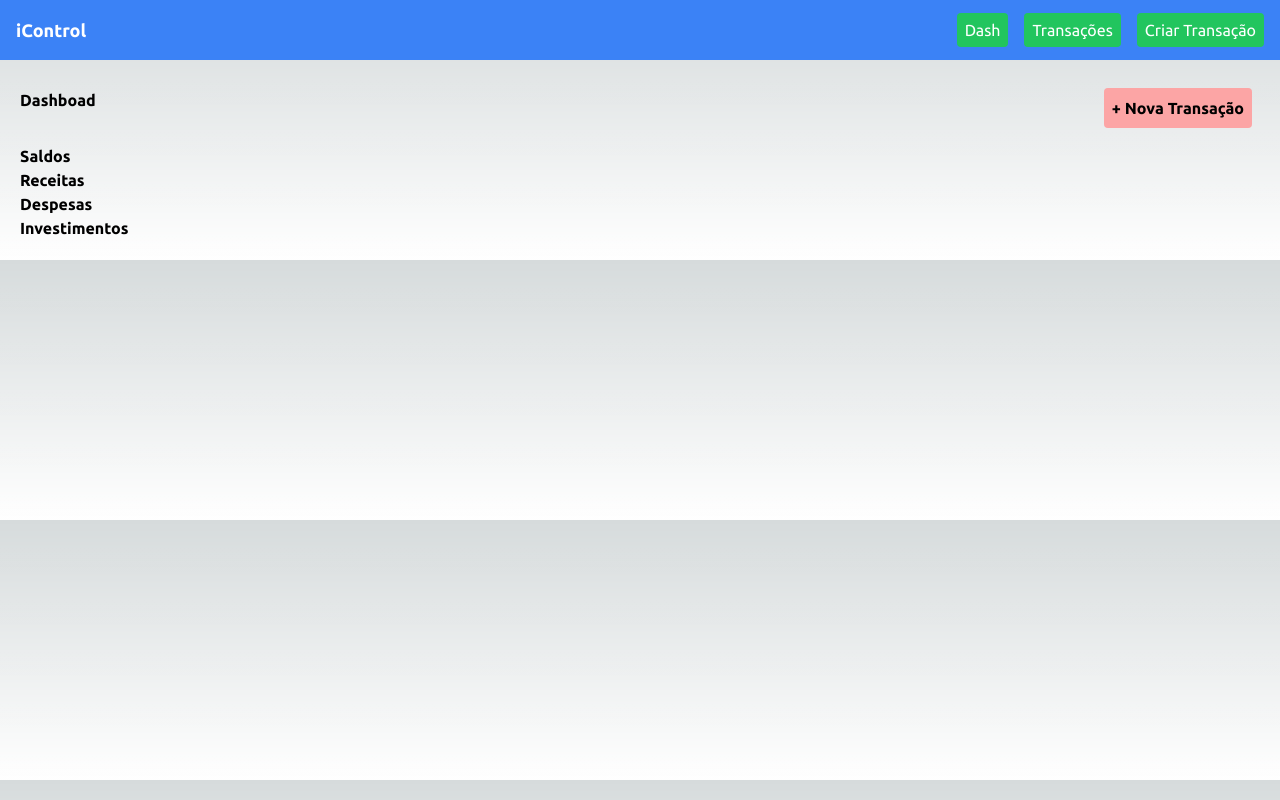
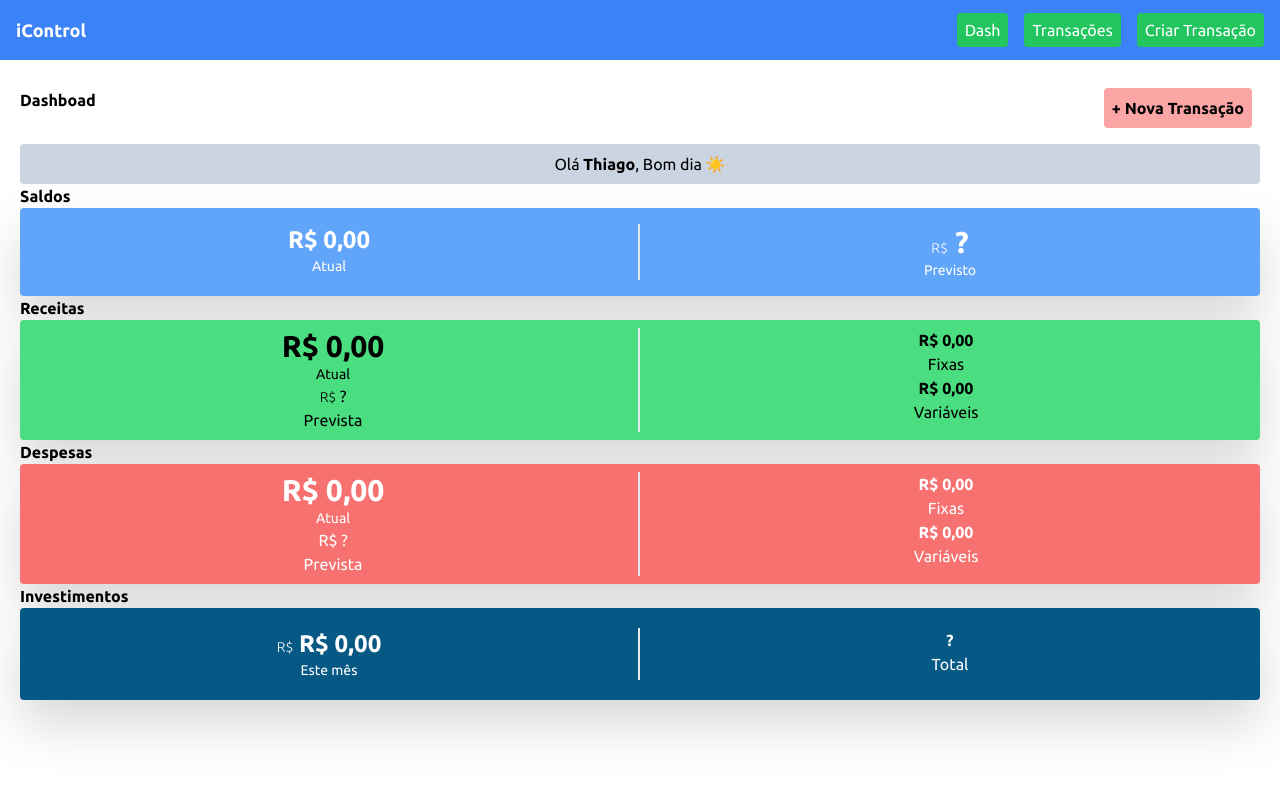
Before and after one commit to tvm-dev/icontrol-web, a Next.js app: page /dashboard in a window 1280 px wide. Built offline with nearby package versions, Linux system fonts and the light colour scheme; no server answers.

Commit message:
Format BRL currencies

```diff
--- a/src/app/dashboard/page.tsx
+++ b/src/app/dashboard/page.tsx
@@ -93,6 +93,14 @@ export default function Dashboad() {
     }
   }
 
+  //Formatting currenc:
+  const formatCurrency = (value: number): string => {
+    return value.toLocaleString("pt-BR", {
+      style: "currency",
+      currency: "BRL",
+    });
+  };
+
   return (
     <>
       <div className="m-5">
@@ -105,26 +113,37 @@ export default function Dashboad() {
           </a>
         </div>
 
+        {/* full Name */}
+        <div className="text-center bg-slate-300 p-2 rounded">
+          <h2 className="text-center">
+            Olá <span className="font-bold">Thiago</span>, Bom dia ☀️
+          </h2>
+        </div>
+        {/* Months */}
+
         {/* Balance */}
         <p className="font-semibold">Saldos</p>
-        {fiSum !== null && viSum !== null && (
-          <div className="grid grid-cols-2 drop-shadow-2xl text-white text-center p-6 rounded bg-blue-400">
+
+        <div className="grid grid-cols-2 drop-shadow-2xl text-white text-center py-4 rounded bg-blue-400">
           <div className="border-r-2">
-              <h1 className="font-bold"> R$ {fiSum + viSum} </h1>
+            <h1 className="font-bold text-2xl">
+              {formatCurrency((fiSum ?? 0) + (viSum ?? 0))}
+            </h1>
             <p className="text-sm">Atual</p>
           </div>
           <div>
             <div>
-                <h1 className="font-bold">R$ ?</h1>
+              <h1 className="font-bold text-3xl">
+                <span className="font-thin text-sm">R$</span> ?
+              </h1>
               <p className="text-sm">Previsto</p>
             </div>
           </div>
         </div>
-        )}
 
         {/* Revenues ============================== */}
         <p className="font-semibold">Receitas</p>
-        {fiSum !== null && viSum !== null && (
+
         <Link href={"/revenues"}>
           <div
             className="grid grid-cols-2 drop-shadow-2xl text-black  text-center p-2 rounded bg-green-400
@@ -132,78 +151,79 @@ export default function Dashboad() {
           >
             <div className="border-r-2">
               <h1 className="font-bold text-3xl">
-                  <span className="font-thin text-sm">R$</span> {fiSum + viSum}
+                {formatCurrency((fiSum ?? 0) + (viSum ?? 0))}
               </h1>
               <p className="text-sm">Atual</p>
-                <p>R$ 20.000,22</p>
+
+              <p>
+                <span className="font-thin text-sm">R$</span> ?
+              </p>
               <p>Prevista</p>
             </div>
             <div>
               <div>
-                  <h1 className="font-bold">R$ {fiSum}</h1>
+                <h1 className="font-bold"> {formatCurrency(fiSum ?? 0)} </h1>
                 <p className="">Fixas</p>
               </div>
 
               <div>
-                  <h1 className="font-bold">R$ {viSum} </h1>
+                <h1 className="font-bold"> {formatCurrency(viSum ?? 0)} </h1>
                 <p className="">Variáveis</p>
               </div>
             </div>
           </div>
         </Link>
-        )}
 
         {/* Expenses ============================== */}
         <p className="font-semibold">Despesas</p>
-        {feSum !== null && veSum !== null && (
+
         <Link href={"/expenses"}>
           <div
             className="grid grid-cols-2 drop-shadow-2xl text-white text-center p-2 rounded bg-red-400
           hover:bg-red-500 transition duration-500"
           >
             <div className="border-r-2">
-                <h1 className="font-bold text-3xl mt-5">
-                  <span className="font-thin text-sm">R$</span> {feSum + veSum}
+              <h1 className="font-bold text-3xl">
+                {formatCurrency((feSum ?? 0) + (veSum ?? 0))}
               </h1>
               <p className="text-sm">Atual</p>
-                <p>R$ 20.000,22</p>
+              <p>R$ ?</p>
               <p>Prevista</p>
             </div>
             <div>
               <div>
-                  <h1 className="font-bold">R$ {feSum}</h1>
-                  <p className="">Despesas Fixas</p>
+                <h1 className="font-bold"> {formatCurrency(feSum ?? 0)}</h1>
+                <p className="">Fixas</p>
               </div>
               <span className="underline"> </span>
               <div>
-                  <h1 className="font-bold">R$ {veSum} </h1>
-                  <p className="">Despesas Variáveis</p>
+                <h1 className="font-bold">{formatCurrency(veSum ?? 0)} </h1>
+                <p className="">Variáveis</p>
               </div>
             </div>
           </div>
         </Link>
-        )}
 
         {/* Investiments ==============================*/}
         <p className="font-semibold">Investimentos</p>
-        {inSum !== null && (
+
         <Link href={"/investments"}>
-            <div className="grid grid-cols-2 drop-shadow-2xl text-white text-center p-2 rounded bg-sky-800 hover:bg-yellow-500 transition duration-500">
+          <div className="grid grid-cols-2 drop-shadow-2xl text-white text-center py-5 rounded bg-sky-800 hover:bg-yellow-500 transition duration-500">
             <div className="border-r-2">
-                <h1 className="font-bold text-3xl">
-                  <span className="font-thin text-sm">R$</span> {inSum}
+              <h1 className="font-bold text-2xl">
+                <span className="font-thin text-sm">R$</span>{" "}
+                {formatCurrency(inSum ?? 0)}
               </h1>
-                <p className="text-sm">Deste mês</p>
+              <p className="text-sm">Este mês</p>
             </div>
             <div>
               <div>
-                  <h1 className="font-bold">R$ 100.000,21</h1>
+                <h1 className="font-bold">?</h1>
                 <p className="">Total</p>
               </div>
             </div>
           </div>
         </Link>
-        )}
 
         {/* Graficos */}
       </div>
--- a/src/app/globals.css
+++ b/src/app/globals.css
@@ -10,15 +10,15 @@
 
 @media (prefers-color-scheme: dark) {
   :root {
-    --foreground-rgb: 255, 255, 255;
+    --foreground-rgb: 135,206,250;
     --background-start-rgb: 0, 0, 0;
-    --background-end-rgb: 0, 0, 0;
+    --background-end-rgb: 100,149,237;
   }
 }
 
 @import url('https://fonts.googleapis.com/css2?family=Roboto+Slab:wght@100..900&display=swap');
 
-body {
+/* body {
    color: rgb(var(--foreground-rgb));
   background: linear-gradient(
       to bottom,
@@ -28,7 +28,7 @@ body {
     rgb(var(--background-start-rgb));
 
 
-}
+} */
 
 @layer utilities {
   .text-balance {
--- a/src/app/transactions/new/page.tsx
+++ b/src/app/transactions/new/page.tsx
@@ -78,12 +78,12 @@ export default function NewTransaction() {
 
   return (
     <>
-      <h1 className="text-center text-1xl p-3 bg-blue-400 rounded m-1">
+      <h1 className="text-center font-bold text-blue-600 mt-1">
         Nova Transação
       </h1>
-      <div className="m-1 p-1">
+      <div className="">
         <form
-          className="flex flex-col m-10"
+          className="flex flex-col mx-12 my-2"
           onSubmit={handleRegisterTransaction}
         >
           {/* Description */}
@@ -92,18 +92,19 @@ export default function NewTransaction() {
             ref={descriptionRef}
             type="text"
             required
-            className="border border-1 w-full mb-5 p-2 rounded"
+            className="border border-1 w-full mb-2 p-2 rounded"
           />
           {/* End */}
 
           {/* Amount */}
+
           <label className="font-medium">Valor:</label>
           <input
             ref={amountRef}
             defaultValue="55"
             type="number"
             required
-            className="border border-1 w-full mb-5 p-2 rounded"
+            className="border border-1 w-full mb-2 p-2 rounded"
           />
           {/* End */}
 
@@ -111,25 +112,17 @@ export default function NewTransaction() {
           <label className="font-medium">Data:</label>
           <input
             ref={dateRef}
+            required
             type="date"
-            className="border border-1 w-full mb-5 p-2 rounded"
+            className="border border-1 w-full mb-2 p-2 rounded"
           />
           {/* End */}
 
-          {/* Type ==================================================================== */}
-          {/* <label className="font-medium">Tipo:</label>
-          <input
-            defaultValue="2"
-            ref={typeRef}
-            type="number"
-            className="border border-1 w-full mb-5 p-2 rounded"
-          /> */}
-
-          {/* Type */}
+          {/* Type ====================================== */}
           <label className="font-medium">Tipo:</label>
           <select
             ref={typeRef}
-            className="border border-1 w-full mb-5 p-2 rounded"
+            className="border border-1 w-full mb-2 p-2 rounded"
           >
             <option value="1">Despesa Variável</option>
             <option value="2">Receita Variável</option>
@@ -139,13 +132,11 @@ export default function NewTransaction() {
           </select>
           {/* End */}
 
-          {/* End */}
-
           {/* Payment */}
           <label className="font-medium">Pago com:</label>
           <select
             ref={paymentRef}
-            className="border border-1 w-full mb-5 p-2 rounded"
+            className="border border-1 w-full mb-2 p-2 rounded"
           >
             <option value="1">Débito</option>
             <option value="2">Crédito</option>
@@ -159,7 +150,7 @@ export default function NewTransaction() {
           <label className="font-medium">Categoria:</label>
           <select
             ref={categoryRef}
-            className="border border-1 w-full mb-5 p-2 rounded"
+            className="border border-1 w-full mb-2 p-2 rounded"
           >
             <option value="1">Habitação</option>
             <option value="2">Transporte</option>
@@ -189,7 +180,7 @@ export default function NewTransaction() {
           <input
             ref={detailsRef}
             type="text"
-            className="border border-1 w-full mb-5 p-2 rounded"
+            className="border border-1 w-full mb-2 p-2 rounded"
           />
           {/* End */}
 
@@ -197,7 +188,7 @@ export default function NewTransaction() {
           <label className="font-medium">Status</label>
           <select
             ref={statusRef}
-            className="border border-1 w-full mb-5 p-2 rounded"
+            className="border border-1 w-full mb-2 p-2 rounded"
           >
             <option value="1">Pago</option>
             <option value="2">Pendente</option>
--- a/src/app/transactions/page.tsx
+++ b/src/app/transactions/page.tsx
@@ -67,6 +67,27 @@ export default function GetAllTransactions() {
     <>
       <h1 className="my-5 text-center text-2xl font-bold ">Todas Transações</h1>
 
+      <div className="flex justify-center">
+        {/* Type ====================================== */}
+        <label className="p-1">Navegue por mês: </label>
+        <select className="">
+          <option value="0"></option>
+          <option value="1">Janeiro</option>
+          <option value="2">Fevereiro</option>
+          <option value="3">Março</option>
+          <option value="4">Abril</option>
+          <option value="5">Maio</option>
+          <option value="6">Junho</option>
+          <option value="7">Julho</option>
+          <option value="8">Agosto</option>
+          <option value="9">Setembro</option>
+          <option value="10">Outubro</option>
+          <option value="11">Novembro</option>
+          <option value="12">Dezembro</option>
+        </select>
+        {/* End */}
+      </div>
+
       <section className="flex flex-col mr-2 gap-5">
         {transactions.map((transaction, id) => (
           <div
```
Also changed, not shown: src/utils/greetings.jsx (added, +26 -0 lines), src/utils/months.jsx (added, +33 -0 lines). Lines whose indentation alone changed are shown as unchanged.
